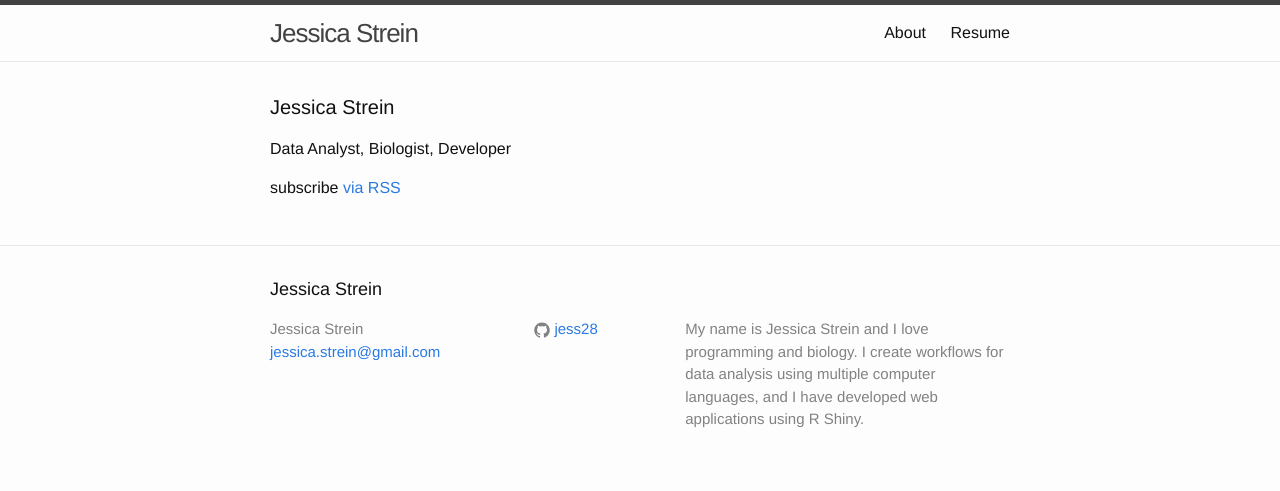
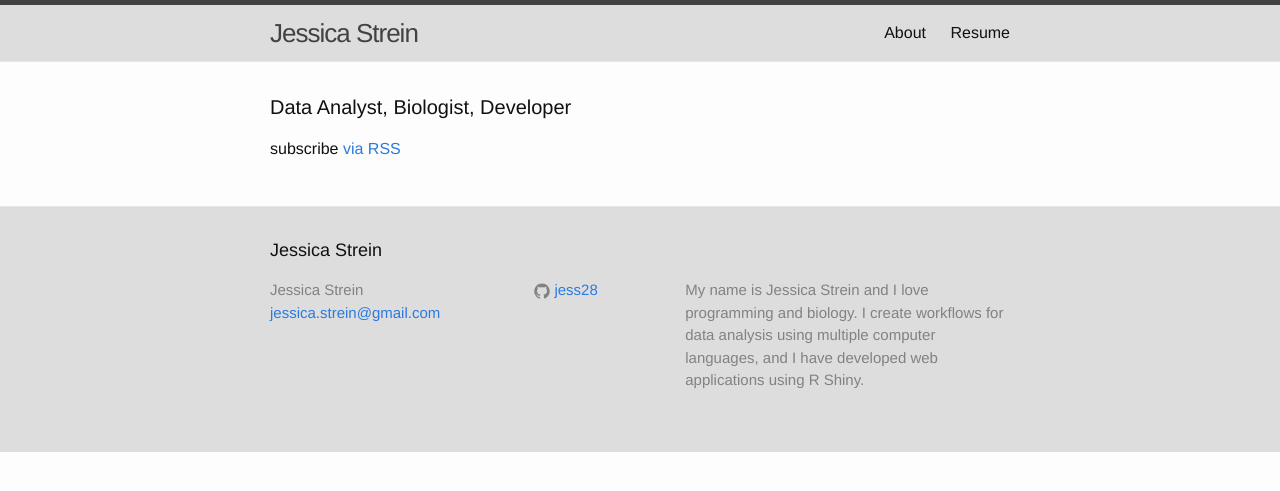
Before and after one commit to jess28/jess28.github.io, a Jekyll site: the page built from index.html, in a window 1280 px wide. Shown: the top 491 px of the page. Built offline with Jekyll 4.4.1, drawn with Linux system fonts in a browser that asks for light colours.

Commit message:
changing header and footer colors

```diff
--- a/_sass/_base.scss
+++ b/_sass/_base.scss
@@ -204,3 +204,11 @@ pre {
         }
     }
 }
+
+header {
+  background-color: #ddd;
+}
+
+footer {
+  background-color: #ddd;
+}
--- a/index.html
+++ b/index.html
@@ -4,9 +4,7 @@ layout: default
 
 <div class="home">
 
-  <h1 class="page-heading">Jessica Strein</h1>
-
-  <p>Data Analyst, Biologist, Developer</p>
+  <h1 class="page-heading">Data Analyst, Biologist, Developer</h1>
 
   <p class="rss-subscribe">subscribe <a href="{{ "/feed.xml" | prepend: site.baseurl }}">via RSS</a></p>
 
```
